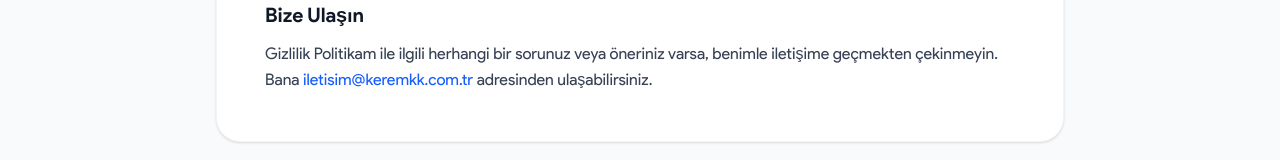
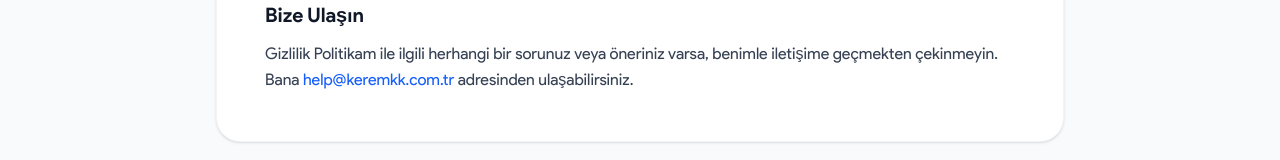
Before and after one commit to KeremKuyucu/keremkk-website, a Next.js app: page /privacy/okey-defteri in a window 1280 px wide. Shown: the part 1367-1527 px from the top of the page. Built offline with nearby package versions, Linux system fonts and the light colour scheme.

Commit message:
feat: add Terms of Service and Privacy Policy pages for GeoGame and Okey Defteri projects

```diff
--- a/app/privacy/geogame/page.tsx
+++ b/app/privacy/geogame/page.tsx
@@ -104,7 +104,7 @@ export default function GeoGamePrivacyPolicy() {
             <div>
               <h2 className="text-xl font-semibold mb-3 text-gray-900 dark:text-white">Bize Ulaşın</h2>
               <p>
-                Gizlilik Politikam ile ilgili herhangi bir sorunuz veya öneriniz varsa, benimle iletişime geçmekten çekinmeyin. Bana <a href="mailto:help@keremkk.com.tr" className="text-blue-600 dark:text-blue-400 hover:underline">iletisim@keremkk.com.tr</a> adresinden ulaşabilirsiniz.
+                Gizlilik Politikam ile ilgili herhangi bir sorunuz veya öneriniz varsa, benimle iletişime geçmekten çekinmeyin. Bana <a href="mailto:help@keremkk.com.tr" className="text-blue-600 dark:text-blue-400 hover:underline">help@keremkk.com.tr</a> adresinden ulaşabilirsiniz.
               </p>
             </div>
           </div>
--- a/app/privacy/okey-defteri/page.tsx
+++ b/app/privacy/okey-defteri/page.tsx
@@ -75,7 +75,7 @@ export default function OkeyDefteriPrivacyPolicy() {
             <div>
               <h2 className="text-xl font-semibold mb-3 text-gray-900 dark:text-white">Bize Ulaşın</h2>
               <p>
-                Gizlilik Politikam ile ilgili herhangi bir sorunuz veya öneriniz varsa, benimle iletişime geçmekten çekinmeyin. Bana <a href="mailto:help@keremkk.com.tr" className="text-blue-600 dark:text-blue-400 hover:underline">iletisim@keremkk.com.tr</a> adresinden ulaşabilirsiniz.
+                Gizlilik Politikam ile ilgili herhangi bir sorunuz veya öneriniz varsa, benimle iletişime geçmekten çekinmeyin. Bana <a href="mailto:help@keremkk.com.tr" className="text-blue-600 dark:text-blue-400 hover:underline">help@keremkk.com.tr</a> adresinden ulaşabilirsiniz.
               </p>
             </div>
           </div>
--- a/app/tos/geogame/page.tsx
+++ b/app/tos/geogame/page.tsx
@@ -41,7 +41,7 @@ export default function GeoGameTermsOfService() {
                 <li>Doğru, güncel ve eksiksiz bilgiler sağlamakla yükümlüsünüz.</li>
                 <li>Hesap bilgilerinizin (özellikle şifrenizin) gizliliğini korumak sizin sorumluluğunuzdadır.</li>
                 <li>Hesabınız üzerinden gerçekleştirilen tüm işlemlerden siz sorumlusunuz.</li>
-                <li>Hesabınıza yetkisiz erişim tespit etmeniz durumunda derhal <a href="mailto:help@keremkk.com.tr" className="text-blue-600 dark:text-blue-400 hover:underline">iletisim@keremkk.com.tr</a> adresine bildirmelisiniz.</li>
+                <li>Hesabınıza yetkisiz erişim tespit etmeniz durumunda derhal <a href="mailto:help@keremkk.com.tr" className="text-blue-600 dark:text-blue-400 hover:underline">help@keremkk.com.tr</a> adresine bildirmelisiniz.</li>
               </ul>
             </div>
 
@@ -103,7 +103,7 @@ export default function GeoGameTermsOfService() {
             <div>
               <h2 className="text-xl font-semibold mb-3 text-gray-900 dark:text-white">8. Hesap Silme</h2>
               <p>
-                Hesabınızı ve tüm ilişkili verilerinizi kalıcı olarak silmek istemeniz durumunda, <a href="mailto:help@keremkk.com.tr" className="text-blue-600 dark:text-blue-400 hover:underline">iletisim@keremkk.com.tr</a> adresine başvurabilirsiniz. Hesap silme talepleriniz en geç 30 gün içinde işleme alınacaktır. Silinen hesaplar ve veriler geri alınamaz.
+                Hesabınızı ve tüm ilişkili verilerinizi kalıcı olarak silmek istemeniz durumunda, <a href="mailto:help@keremkk.com.tr" className="text-blue-600 dark:text-blue-400 hover:underline">help@keremkk.com.tr</a> adresine başvurabilirsiniz. Hesap silme talepleriniz en geç 30 gün içinde işleme alınacaktır. Silinen hesaplar ve veriler geri alınamaz.
               </p>
             </div>
 
@@ -149,7 +149,7 @@ export default function GeoGameTermsOfService() {
             <div>
               <h2 className="text-xl font-semibold mb-3 text-gray-900 dark:text-white">14. Bize Ulaşın</h2>
               <p>
-                Bu Kullanım Koşulları ile ilgili herhangi bir sorunuz veya öneriniz varsa, benimle iletişime geçmekten çekinmeyin. Bana <a href="mailto:help@keremkk.com.tr" className="text-blue-600 dark:text-blue-400 hover:underline">iletisim@keremkk.com.tr</a> adresinden ulaşabilirsiniz.
+                Bu Kullanım Koşulları ile ilgili herhangi bir sorunuz veya öneriniz varsa, benimle iletişime geçmekten çekinmeyin. Bana <a href="mailto:help@keremkk.com.tr" className="text-blue-600 dark:text-blue-400 hover:underline">help@keremkk.com.tr</a> adresinden ulaşabilirsiniz.
               </p>
             </div>
           </div>
```
